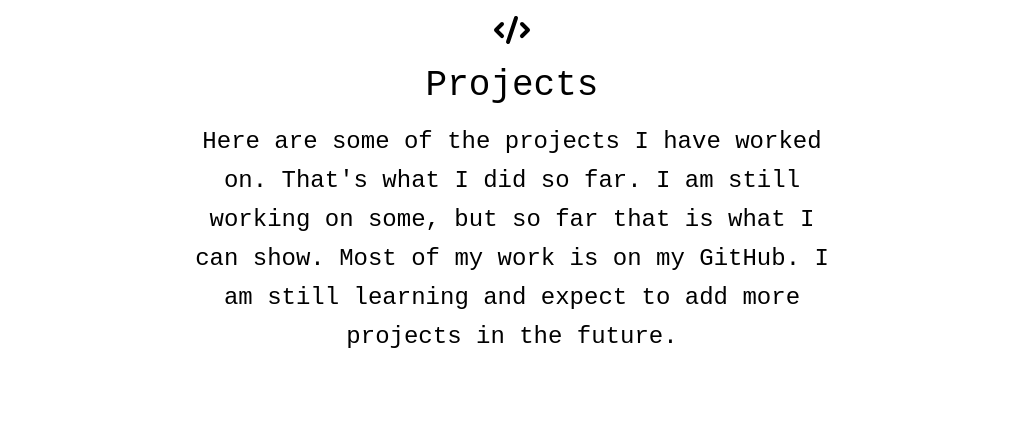
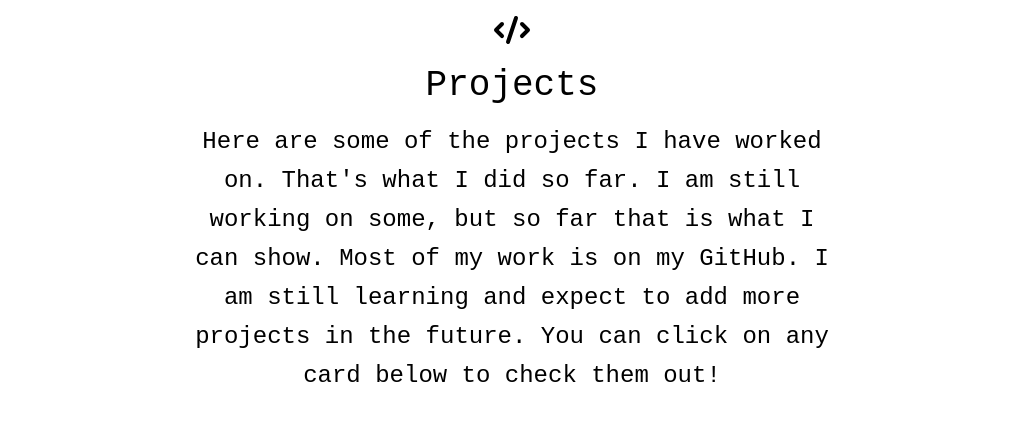
Before and after one commit to nair0lf32/portfolio, a React (Create React App) app: page / in a window 1280 px wide. Shown: the part 1300-1734 px from the top of the page, without its empty margins (128-1151 px from the left). Built offline with nearby package versions, Linux system fonts and the light colour scheme; grey boxes are pictures that could not be loaded.

Commit message:
minor changes

```diff
--- a/src/components/Projects.js
+++ b/src/components/Projects.js
@@ -17,6 +17,8 @@ export default function Projects() {
                             Here are some of the projects I have worked on. That's what I did so far.
                             I am still working on some, but so far that is what I can show. Most of my work is on my GitHub.
                             I am still learning and expect to add more projects in the future.
+
+                            You can click on any card below to check them out!
                         </p>
                     </div>
                 </Fade>
--- a/src/components/Skills.js
+++ b/src/components/Skills.js
@@ -24,7 +24,7 @@ export default function Skills() {
                     <div className="flex flex-wrap lg:w-2/5 sm:mx-auto sm:mb-2 -mx-2">
                         {skills.map((skill) => (
                             <div key={skill} className="p-2 sm:w-1/2 w-full">
-                                <div className="bg-gray-800 rounded flex p-4 h-full items-center">
+                                <div className="bg-gray-800 rounded flex p-4 h-full items-center ">
 
                                     <img
                                         width="50"
```
Also changed, not shown: 1 other file (tests, documents, lock files or other folders).
